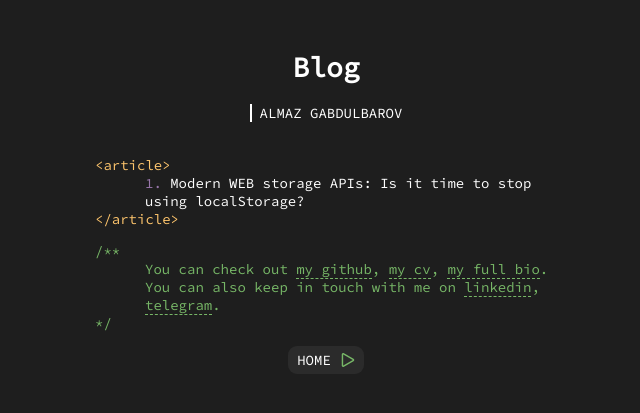
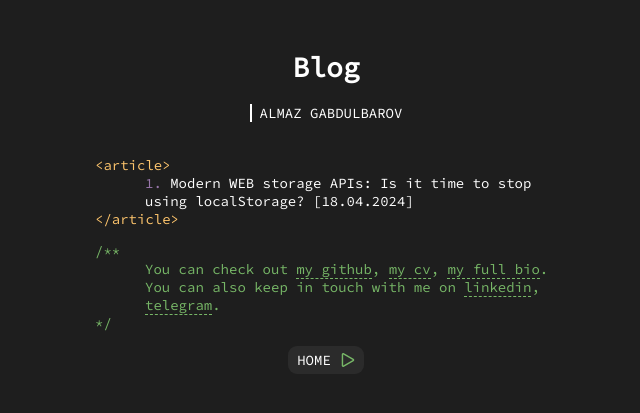
Before and after one commit to gabdulbaroff/gabdulbaroff.github.io, a Jekyll site: the page blog.html, which Jekyll copies as it is, in a window 1280 px wide. Shown: the top 413 px of the page, without its empty margins (314-954 px from the left). Built offline with Jekyll 4.4.1, drawn with Linux system fonts in a browser that asks for light colours.

Commit message:
Add date of article to blog page

```diff
--- a/blog.html
+++ b/blog.html
@@ -41,7 +41,7 @@
             <p>
                 <span class="p-tag">&lt;article&gt;</span>
                 <br/>
-                <span  class="constant-block-tertiary">1.</span> Modern WEB storage APIs: Is it time to stop using localStorage?
+                <span  class="constant-block-tertiary">1.</span> Modern WEB storage APIs: Is it time to stop using localStorage? [18.04.2024]
                 <br/>
                 <span class="p-tag">&lt;/article&gt;</span>
             </p>
```
